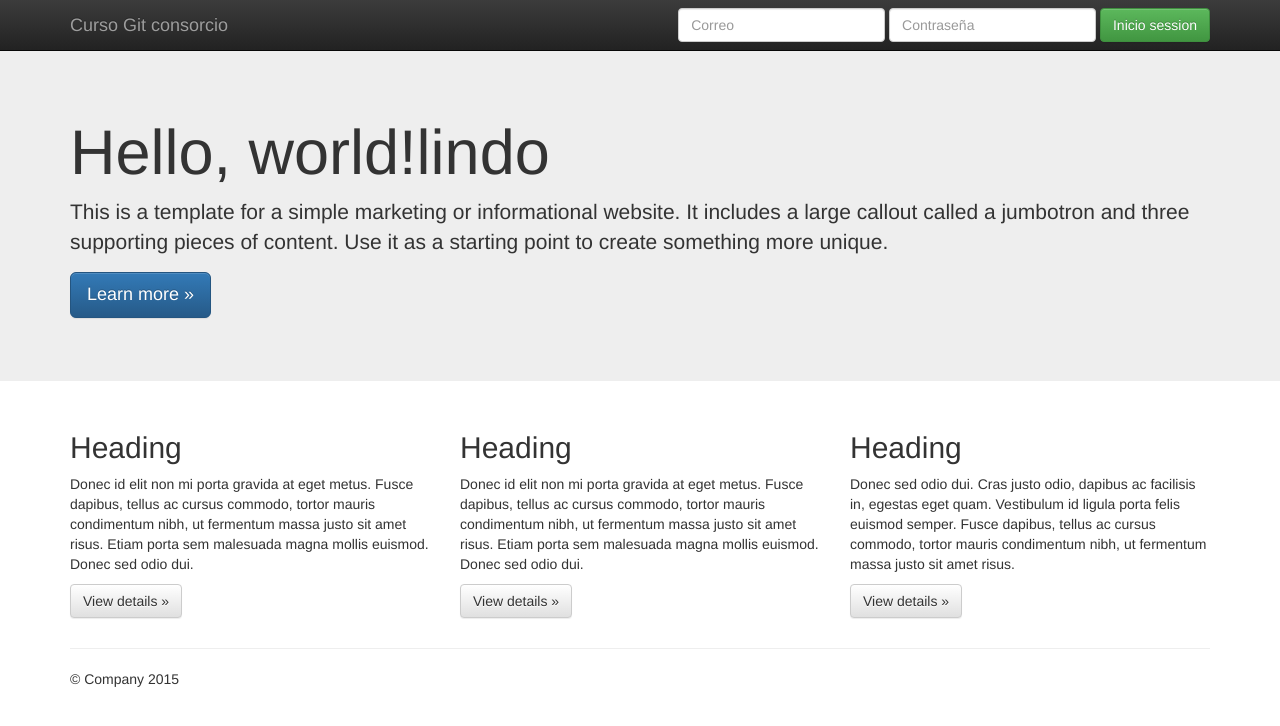
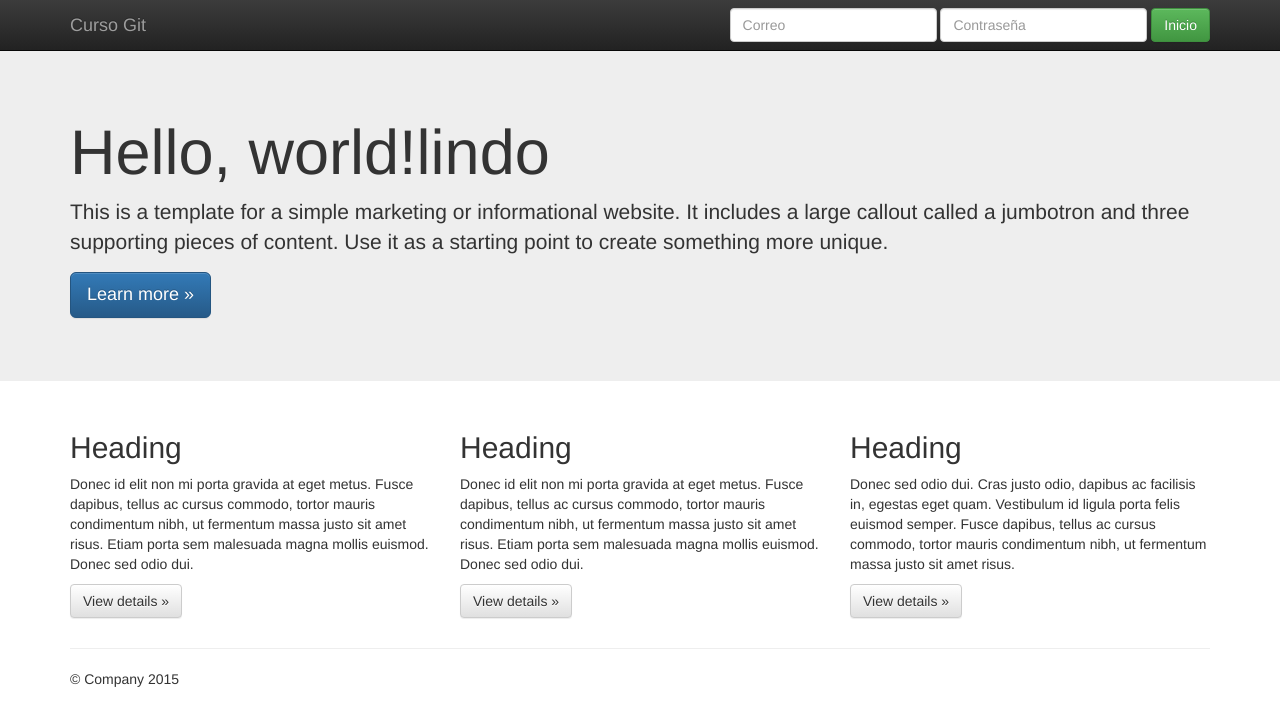
Before and after one commit to danilomarcich/Trabajo2, a plain HTML site: page index.html in a window 1280 px wide. Drawn offline with nearby package versions, Linux system fonts and the light colour scheme; a script that the page names is missing.

Commit message:
Se actualiza el repo. se cambio solo a inicio

```diff
--- a/index.html
+++ b/index.html
@@ -36,7 +36,7 @@
             <span class="icon-bar"></span>
             <span class="icon-bar"></span>
           </button>
-          <a class="navbar-brand" href="#">Curso Git consorcio</a>
+          <a class="navbar-brand" href="#">Curso Git </a>
         </div>
         <div id="navbar" class="navbar-collapse collapse">
           <form class="navbar-form navbar-right" role="form">
@@ -46,7 +46,7 @@
             <div class="form-group">
               <input type="password" placeholder="Contraseña" class="form-control">
             </div>
-            <button type="submit" class="btn btn-success">Inicio session </button>
+            <button type="submit" class="btn btn-success">Inicio</button>
           </form>
         </div><!--/.navbar-collapse -->
       </div>
```
